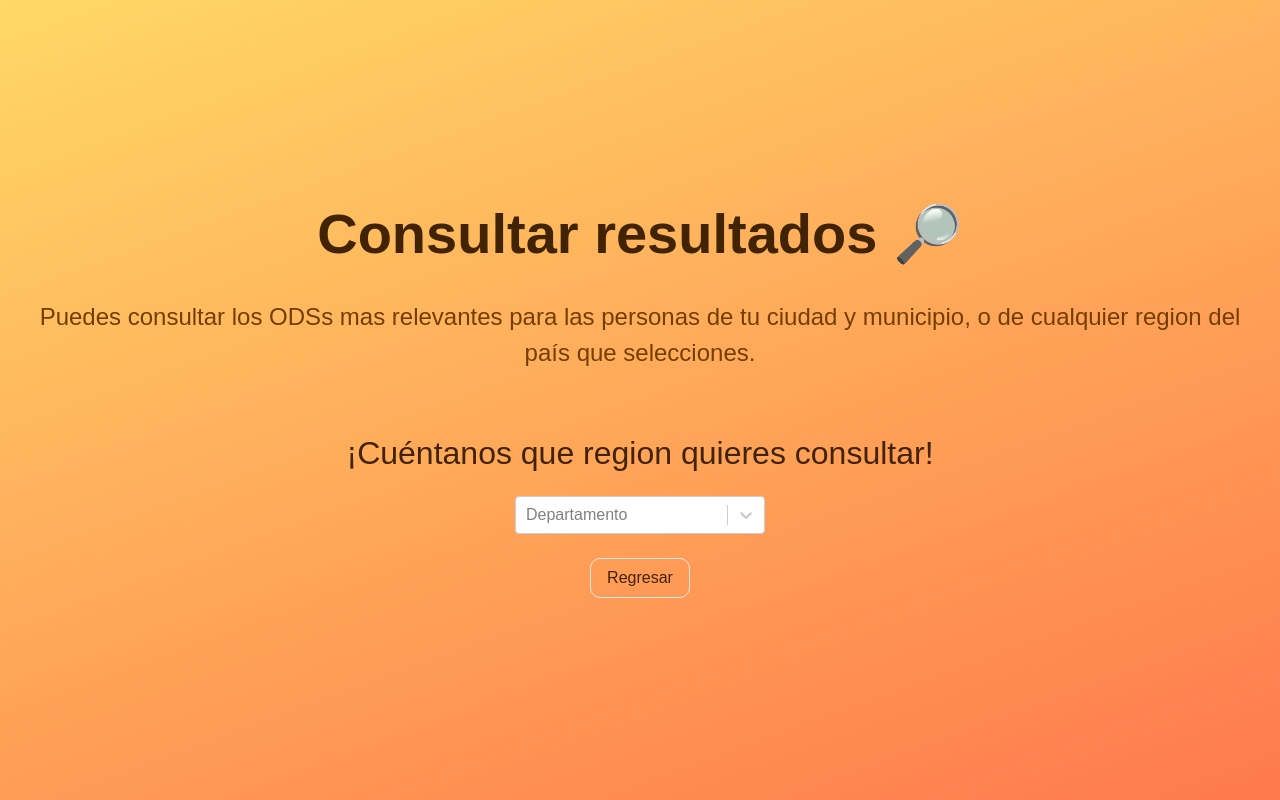
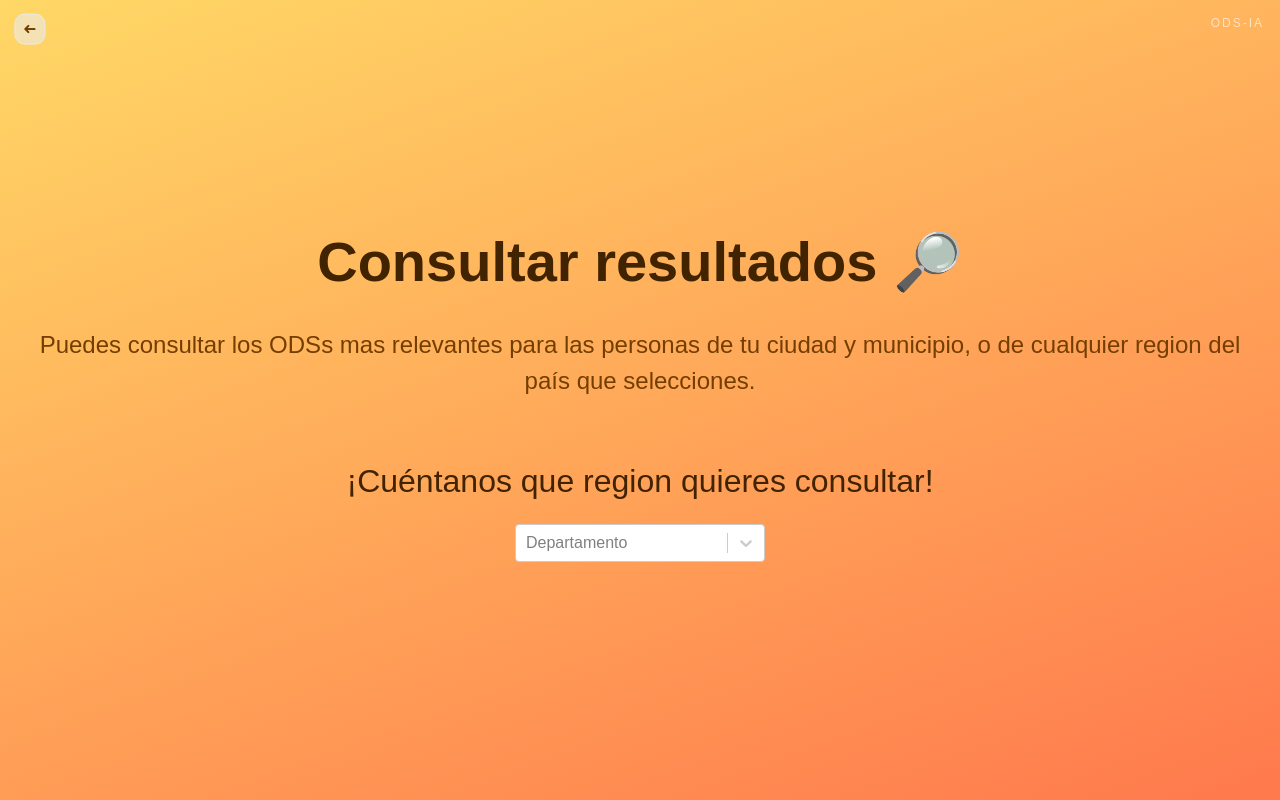
Before and after one commit to UNFPA-Colombia/classification-tool-sdgs-ai, a Next.js app: page /consultar in a window 1280 px wide. Built offline with nearby package versions, Linux system fonts and the light colour scheme.

Commit message:
Added logo and return

```diff
--- a/pages/consultar/index.js
+++ b/pages/consultar/index.js
@@ -23,7 +23,7 @@ export default function Consultar({ municipios, departamentos }) {
     function showButton() {
         if (municipio) {
             return (
-                <Link href={`/${municipio.divipola}/`}><button className={styles.button_start} role="button">Consultar</button></Link>
+                <Link href={`/${municipio.value}/`}><button className={styles.button_start} role="button">Consultar</button></Link>
             );
         }
     }
@@ -48,12 +48,16 @@ export default function Consultar({ municipios, departamentos }) {
     return (
         <div className={styles.container}>
             <Head>
-                <title>ODS-IA participar</title>
+                <title>ODS-IA consultar</title>
                 <meta name="description" content="Consulta en ODS-IA los ODSs más relevantes para las personas de tu ciudad o municipio." />
                 <meta name="keywords" content="IA, Objetivos de Desarrollo Sostenibles, UNFPA, Colombia, consulta"></meta>
                 <link rel="icon" href="/favicon.ico" />
             </Head>
 
+            <Link href="/"><button className={styles.button_return} role="button">&#10140;</button></Link>
+            <div className={styles.logo}>
+                ODS-IA
+            </div>
 
             <div className={styles.main}>
                 <h1 className={styles.title}>Consultar resultados &#x1F50E;</h1>
@@ -71,9 +75,8 @@ export default function Consultar({ municipios, departamentos }) {
                         isSearchable={true}
                     />
                     {showMunicipio()}
-                    {showButton()}
                 </div>
-                <Link href="/"><button className={styles.button_return} role="button">Regresar</button></Link>
+                {showButton()}
             </div>
         </div>
 
--- a/styles/Consultar.module.css
+++ b/styles/Consultar.module.css
@@ -61,17 +61,7 @@
     max-width: 700px;
 }
 
-.button_return {
-    margin-top: 1rem;
-    font-size: 1rem;
-}
-
 .button_start {
-    margin: 0.5rem;
-    font-size: 1.2rem;
-}
-
-.button_start, .button_return {
   background-color: transparent;
   border-radius: 10px;
   border: 1px solid #eaeaea;
@@ -85,6 +75,8 @@
   transition: color 100ms;
   vertical-align: baseline;
   color: inherit;
+  margin: 1rem;
+  font-size: 1.2rem;
 }
 
 .button_start:hover,
@@ -92,6 +84,25 @@
 .button_return:hover,
 .button_return:focus {
   border-color: #412300;
+}
+
+.button_return {
+    background-color: #eaeaea95;
+    border-radius: 10px;
+    border: 1px solid #eaeaea;
+    box-sizing: border-box;
+    cursor: pointer;
+    font-family: inherit;
+    padding: 0.3rem 0.5rem;
+    position: fixed;
+    top: 0.9rem;
+    left: 0.9rem;
+    text-align: center;
+    transition: color 100ms;
+    vertical-align: baseline;
+    color: #743E00;
+    font-size: 1rem;
+    transform: rotate(180deg);
 }
 
 .select {
@@ -110,6 +121,18 @@
     margin: 0.5rem;
 }
 
+.logo{
+    position: absolute;
+    top: 1rem;
+    right: 1rem;
+    text-decoration: none;
+    font-size: 12px;
+    font-weight: 100;
+    font-family: sans-serif;
+    color: rgba(255,255,255,0.6);
+    letter-spacing: 2px;
+}
+
 @media (prefers-color-scheme: dark) {
     .container {
       background: linear-gradient(160deg, #664c00, #b32c00);
```
